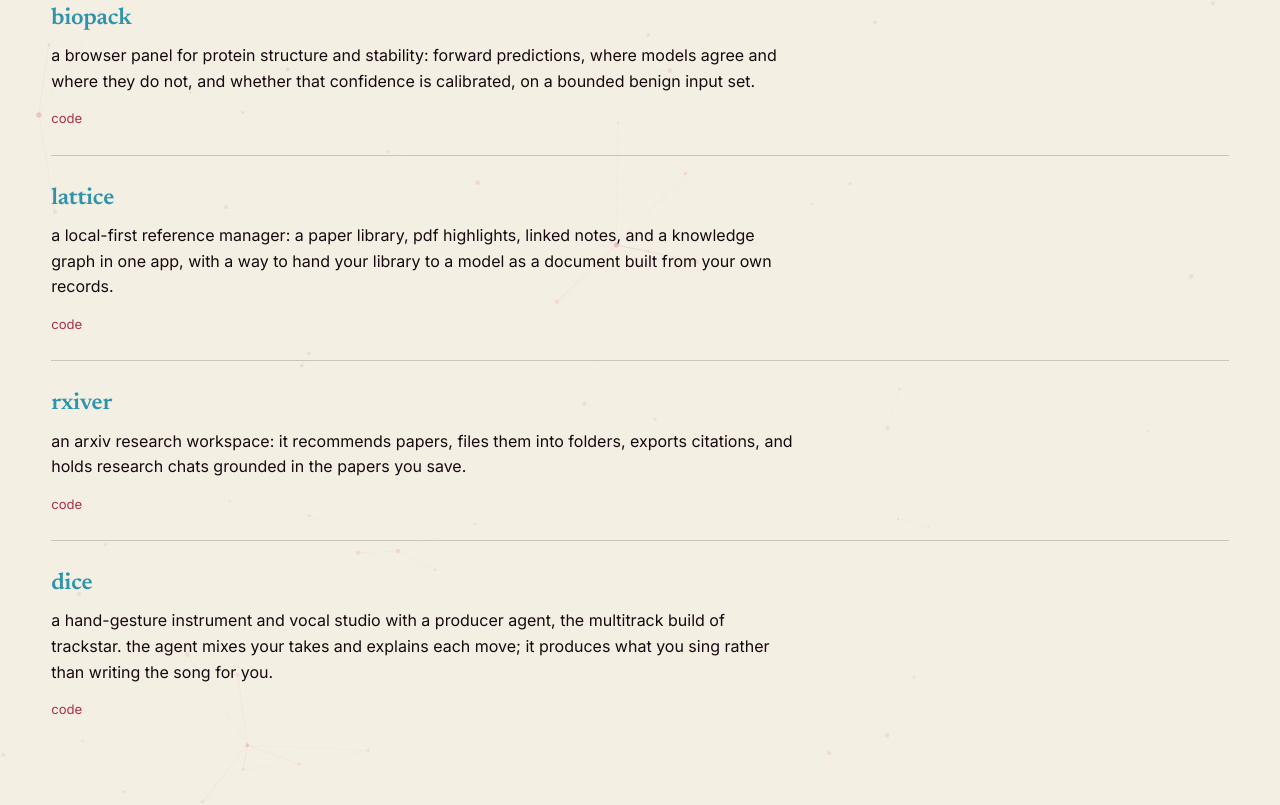
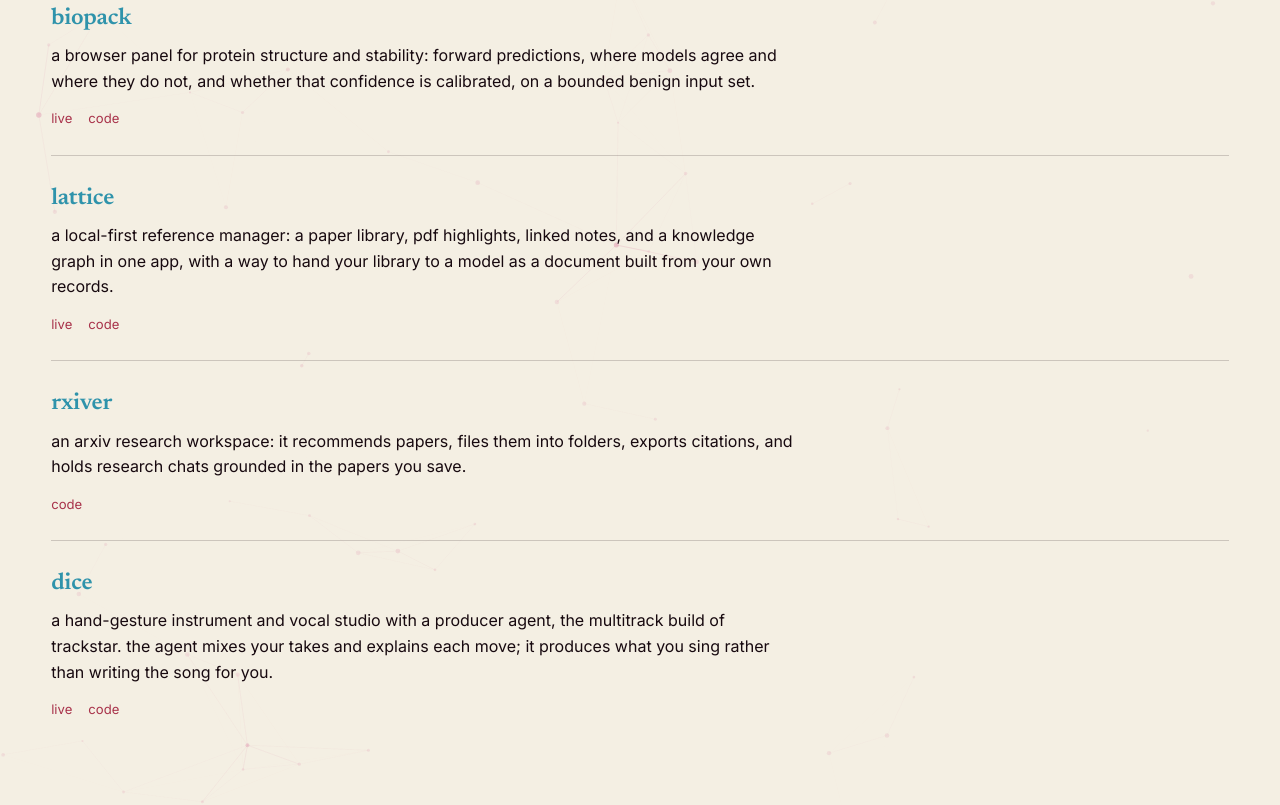
Before and after one commit to saanviiyer/saanviiyer.github.io, a Jekyll site: the page built from pages/playground.html, in a window 1280 px wide and 1400 px high. Shown: the part 484-1289 px from the top of the window. Built offline with Jekyll 4.4.1, drawn with Linux system fonts in a browser that asks for light colours; some web fonts are replaced.

Commit message:
Add live links for biopack, lattice, and dice in the playground

```diff
--- a/pages/playground.html
+++ b/pages/playground.html
@@ -28,17 +28,15 @@ permalink: /playground/
     </div>
 
     <div class="play-item">
-      <h3 class="play-title"><a href="https://github.com/saanviiyer/biopack" target="_blank" rel="noopener">biopack</a></h3>
+      <h3 class="play-title"><a href="https://biopack.vercel.app" target="_blank" rel="noopener">biopack</a></h3>
       <p class="play-line">a browser panel for protein structure and stability: forward predictions, where models agree and where they do not, and whether that confidence is calibrated, on a bounded benign input set.</p>
-      <p class="play-links"><a href="https://github.com/saanviiyer/biopack" target="_blank" rel="noopener">code</a></p>
-      <!-- TODO (live): biopack has no live URL yet (github.io/biopack 404s). Add a "live" link once it is deployed. -->
+      <p class="play-links"><a href="https://biopack.vercel.app" target="_blank" rel="noopener">live</a><a href="https://github.com/saanviiyer/biopack" target="_blank" rel="noopener">code</a></p>
     </div>
 
     <div class="play-item">
-      <h3 class="play-title"><a href="https://github.com/saanviiyer/lattice" target="_blank" rel="noopener">lattice</a></h3>
+      <h3 class="play-title"><a href="https://lattice.vercel.app" target="_blank" rel="noopener">lattice</a></h3>
       <p class="play-line">a local-first reference manager: a paper library, pdf highlights, linked notes, and a knowledge graph in one app, with a way to hand your library to a model as a document built from your own records.</p>
-      <p class="play-links"><a href="https://github.com/saanviiyer/lattice" target="_blank" rel="noopener">code</a></p>
-      <!-- TODO (live): add a "live" link once a deployed URL is available. -->
+      <p class="play-links"><a href="https://lattice.vercel.app" target="_blank" rel="noopener">live</a><a href="https://github.com/saanviiyer/lattice" target="_blank" rel="noopener">code</a></p>
     </div>
 
     <div class="play-item">
@@ -49,10 +47,9 @@ permalink: /playground/
     </div>
 
     <div class="play-item">
-      <h3 class="play-title"><a href="https://github.com/saanviiyer/dice" target="_blank" rel="noopener">dice</a></h3>
+      <h3 class="play-title"><a href="https://dice.vercel.app" target="_blank" rel="noopener">dice</a></h3>
       <p class="play-line">a hand-gesture instrument and vocal studio with a producer agent, the multitrack build of trackstar. the agent mixes your takes and explains each move; it produces what you sing rather than writing the song for you.</p>
-      <p class="play-links"><a href="https://github.com/saanviiyer/dice" target="_blank" rel="noopener">code</a></p>
-      <!-- TODO (live): add a "live" link once a deployed URL is available. -->
+      <p class="play-links"><a href="https://dice.vercel.app" target="_blank" rel="noopener">live</a><a href="https://github.com/saanviiyer/dice" target="_blank" rel="noopener">code</a></p>
     </div>
 
   </div>
```
